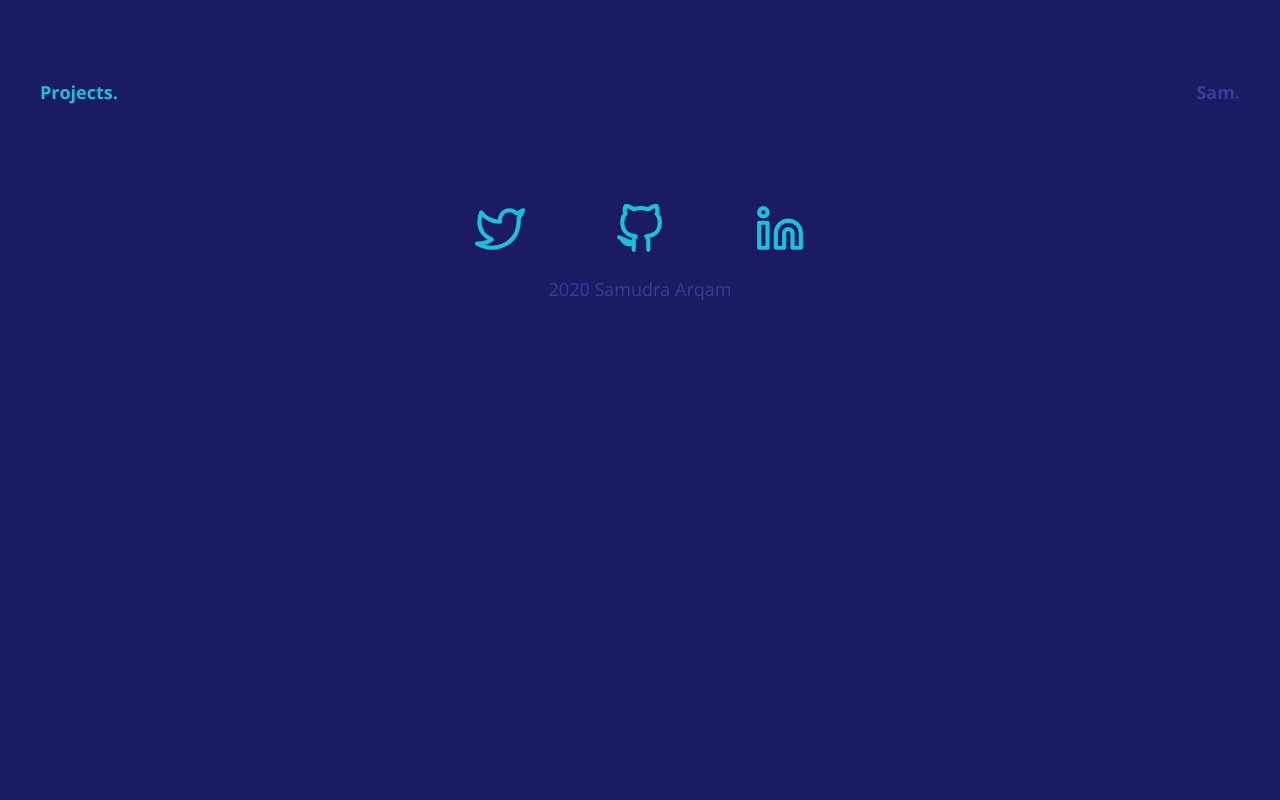
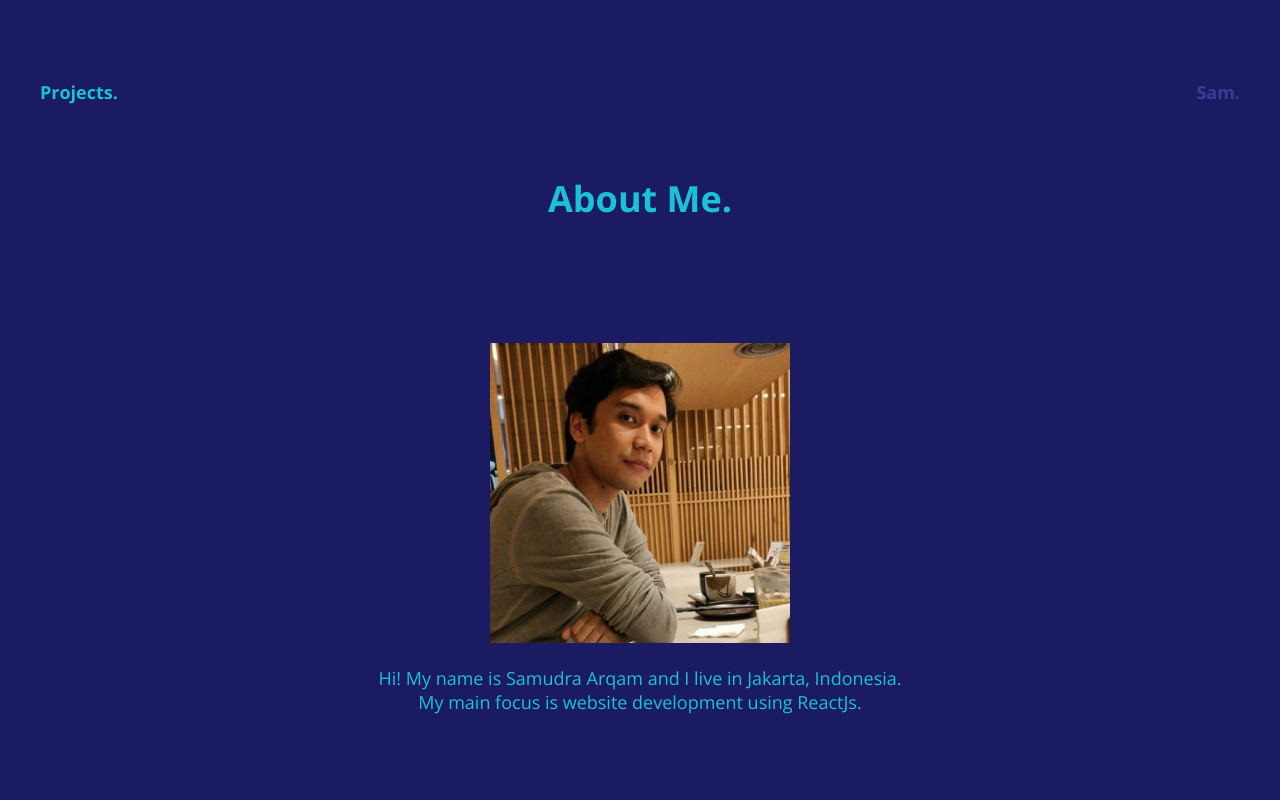
Before and after one commit to samudraarq/personalwebsite, a React (Create React App) app: page /about in a window 1280 px wide. Shown: the top 800 px of the page. Built offline with nearby package versions, Linux system fonts and the light colour scheme.

Commit message:
aboutme components

```diff
--- /dev/null
+++ b/src/components/About/AboutMe/AboutMe.js
@@ -0,0 +1,21 @@
+import styles from "./AboutMe.module.css";
+import Container from "../../UI/Container";
+
+import photoprofile from "../../../assets/about/photoprofile.png";
+
+const AboutMe = () => {
+  return (
+    <Container>
+      <div className={styles.container}>
+        <h2 className={styles.title}>About Me.</h2>
+        <img src={photoprofile} alt="profile" className={styles.photo} />
+        <div className={styles.bio}>
+          <p>Hi! My name is Samudra Arqam and I live in Jakarta, Indonesia.</p>
+          <p>My main focus is website development using ReactJs.</p>
+        </div>
+      </div>
+    </Container>
+  );
+};
+
+export default AboutMe;
--- /dev/null
+++ b/src/components/About/AboutMe/AboutMe.module.css
@@ -0,0 +1,21 @@
+.container {
+  text-align: center;
+  margin-top: 7rem;
+  padding-bottom: 7rem;
+}
+
+.title {
+  font-size: 3.6rem;
+}
+
+.photo {
+  margin-top: 12rem;
+}
+
+.bio {
+  margin-top: 2rem;
+}
+
+.bio p {
+  font-size: 1.8rem;
+}
--- a/src/pages/About.js
+++ b/src/pages/About.js
@@ -1,10 +1,12 @@
 import Navbar from "../components/Navbar/Navbar";
 import Footer from "../components/Footer/Footer";
+import AboutMe from "../components/About/AboutMe/AboutMe";
 
 const About = () => {
   return (
     <>
       <Navbar />
+      <AboutMe />
       <Footer />
     </>
   );
```
Also changed, not shown: src/assets/about/photoprofile.png (added), 1 other file (tests, documents, lock files or other folders).
